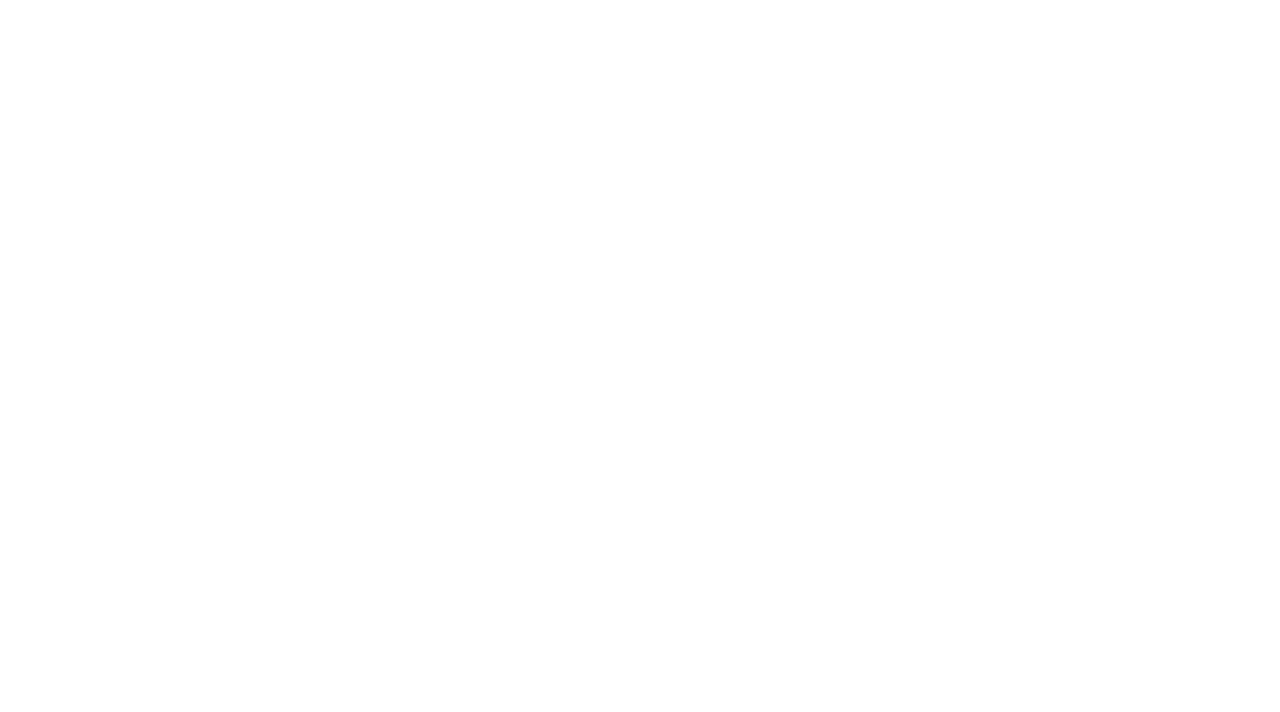
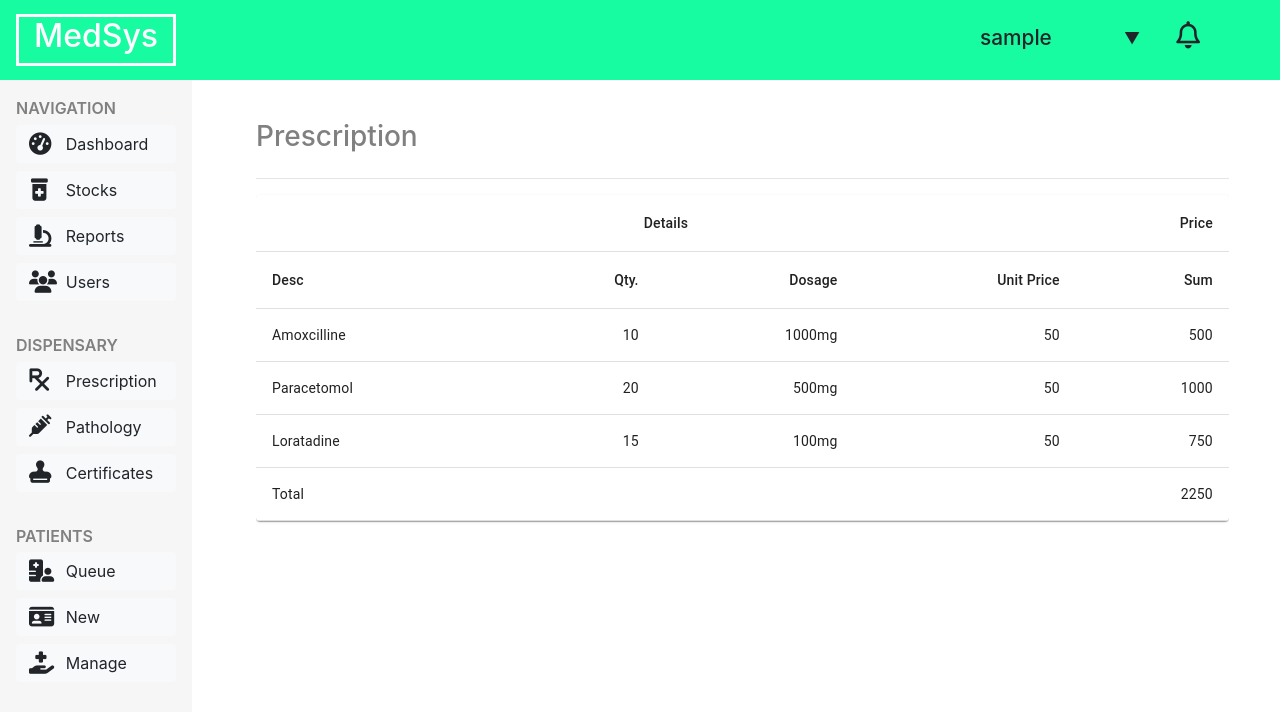
Before and after one commit to naveensatan/MedSys, a React (Create React App) app in the folder client/: page /prescription in a window 1280 px wide. Before the commit this address had no page. Shown: the top 712 px of the page. Built offline with nearby package versions, Linux system fonts and the light colour scheme; no server answers; sample sign-in values are in the browser's storage.

Commit message:
prescription page added, addproduct modified to have unit price

```diff
--- a/client/package.json
+++ b/client/package.json
@@ -4,6 +4,10 @@
   "private": true,
   "proxy": "http://localhost:3000",
   "dependencies": {
+    "@emotion/react": "^11.10.5",
+    "@emotion/styled": "^11.10.5",
+    "@mui/icons-material": "^5.10.9",
+    "@mui/material": "^5.10.12",
     "@testing-library/jest-dom": "^5.16.5",
     "@testing-library/react": "^13.4.0",
     "@testing-library/user-event": "^13.5.0",
--- a/client/src/App.css
+++ b/client/src/App.css
@@ -76,9 +76,11 @@ body {
 
 .page {
   position: fixed;
-  margin: 15vh 0vw 0 20vw;
+  top: 15vh;
+  left: 20vw;
+  bottom: 0;
+  overflow-y: scroll;
   width: calc(100vw - 24vw);
-  height: calc(100vh - 15vh);
   text-align: left;
   display: flex;
   flex-direction: column;
@@ -92,13 +94,24 @@ body {
 .page-content-forms {
   display: flex;
   flex-direction: column;
-  gap: 5rem;
+  gap: 3rem;
   align-items: center;
   justify-content: center;
+  margin-bottom: 5vh;
 }
 
 .page-content {
   display: flex;
+  grid-gap: 5rem;
+  gap: 5rem;
+  flex-direction: column;
+  justify-content: center;
+  align-items: center;
+}
+
+.page-content-cards {
+  display: flex;
+  grid-gap: 5rem;
   gap: 5rem;
   justify-content: center;
 }
--- a/client/src/App.js
+++ b/client/src/App.js
@@ -8,6 +8,7 @@ import ManageStocks from "./pages/manageStocks";
 import AddProduct from "./pages/addProduct";
 import UsersPage from "./pages/users";
 import UpdateUserPage from "./pages/updateUser";
+import PrescriptionPage from "./pages/prescription";
 import { PrivateRoutes } from "./components/auth/PrivateRoutes.js";
 import React from "react";
 import { BrowserRouter, Route, Routes } from "react-router-dom";
@@ -73,6 +74,17 @@ function App() {
 								</>
 							}
 						></Route>
+						<Route
+							path="/prescription"
+							exact
+							element={
+								<>
+									<Topbar />
+									<SideBar />
+									<PrescriptionPage />
+								</>
+							}
+						></Route>
 					</Route>
 					<Route path="/login" element={<LoginPage />}></Route>
 					<Route path="/signup" element={<SignUp />}></Route>
--- a/client/src/components/sideBar.js
+++ b/client/src/components/sideBar.js
@@ -44,7 +44,16 @@ const SideBar = () => {
 			</div>
 			<div className="sidebar-section">
 				<p className="sidebar-category">DISPENSARY</p>
-				<button className="nav-button btn btn-light">
+				<button
+					className="nav-button btn btn-light"
+					onClick={() => {
+						if (user.admin) {
+							return navigate("/prescription");
+						}
+
+						alert("Not authorized: Only an admin can view users!");
+					}}
+				>
 					<i className="fa-solid fa-prescription"></i>
 					<span>Prescription</span>
 				</button>
--- a/client/src/pages/addProduct.js
+++ b/client/src/pages/addProduct.js
@@ -1,19 +1,27 @@
 import React from "react";
-import { useState } from "react";
+import { useState, useRef } from "react";
 import { useToken } from "../components/auth/useToken";
 import { useNavigate } from "react-router";
 import axios from "axios";
+import { Alert, Collapse, IconButton } from "@mui/material";
+import CloseIcon from "@mui/icons-material/Close";
 
 const AddProduct = () => {
+	const myRef = useRef();
+	const scrollToTop = () => {
+		myRef.current.scrollIntoView({ behavior: "smooth" });
+	};
 	const [product, setProduct] = useState("");
 	const [brand, setBrand] = useState("");
 	const [qty, setQty] = useState("");
+	const [unitPrice, setUnitPrice] = useState("");
 	const [dosage, setDosage] = useState("");
 	const [metric, setMetric] = useState("mg");
 	const [manuDate, setManuDate] = useState("");
 	const [expDate, setExpDate] = useState("");
 	const [error, setError] = useState(null);
 	const [feedback, setFeedback] = useState(null);
+	const [feedbackVisible, setFeedbackVisible] = useState(false);
 
 	const navigate = useNavigate();
 	const [token] = useToken();
@@ -21,13 +29,14 @@ const AddProduct = () => {
 	const onAddProduct = async () => {
 		setError(null);
 		setFeedback(null);
-		const response = await axios
+		await axios
 			.post(
 				"http://localhost:3000/api/add-product",
 				{
 					productName: product,
 					brandName: brand,
-					qty: qty,
+					qty: Number(qty),
+					unitPrice: Number(unitPrice),
 					dosage: `${dosage}${metric}`,
 					manufacture: manuDate,
 					expiry: expDate,
@@ -40,28 +49,67 @@ const AddProduct = () => {
 
 				if (err.response.status === 403 || 401)
 					return setError("You are not authorized to perform this action");
+			})
+			.then((response) => {
+				if (response) {
+					if (response.status === 200) {
+						return setFeedback("Product added successfully...");
+					}
+				}
 			});
-
-		if (response.status === 200)
-			return setFeedback("Product added successfully...");
+		setFeedbackVisible(true);
 	};
 
 	return (
 		<div className="page">
-			<div className="page-heading">
+			<div ref={myRef} className="page-heading">
 				<h3>Add Product</h3>
 			</div>
 			<hr />
 			<div className="page-content-forms">
-				{error ? (
-					<div className="errors">
-						<p>{error}</p>
-					</div>
-				) : null}
+				<Collapse in={feedbackVisible}>
+					{error ? (
+						<Alert
+							severity="error"
+							action={
+								<IconButton
+									aria-label="close"
+									color="inherit"
+									size="small"
+									onClick={() => {
+										setFeedbackVisible(false);
+									}}
+								>
+									<CloseIcon fontSize="inherit" />
+								</IconButton>
+							}
+							sx={{ mb: 2 }}
+						>
+							{error}
+						</Alert>
+					) : null}
+				</Collapse>
 				{feedback ? (
-					<div className="form-feedback">
-						<p>{feedback}</p>
-					</div>
+					<Collapse in={feedbackVisible}>
+						<Alert
+							severity="success"
+							action={
+								<IconButton
+									aria-label="close"
+									color="inherit"
+									size="small"
+									onClick={() => {
+										setFeedbackVisible(false);
+									}}
+								>
+									<CloseIcon fontSize="inherit" />
+								</IconButton>
+							}
+							sx={{ mb: 2 }}
+						>
+							{feedback}
+						</Alert>
+					</Collapse>
 				) : null}
 				<div className="crud-card">
 					<div className="crud-card-content">
@@ -75,7 +123,7 @@ const AddProduct = () => {
 								id="productName"
 								name="productName"
 								value={product}
-								onChange={(e) => setProduct(e.target.value)}
+								onChange={(e) => setProduct(e.target.value.trim())}
 							></input>
 						</div>
 						<div className="form-group">
@@ -88,7 +136,20 @@ const AddProduct = () => {
 								id="brandName"
 								name="brandName"
 								value={brand}
-								onChange={(e) => setBrand(e.target.value)}
+								onChange={(e) => setBrand(e.target.value.trim())}
+							></input>
+						</div>
+						<div className="form-group">
+							<label className="form-label" htmlFor="unitPrice">
+								Unit Price (Rs.)
+							</label>
+							<input
+								className="form-control"
+								type="number"
+								id="unitPrice"
+								name="unitPrice"
+								value={unitPrice}
+								onChange={(e) => setUnitPrice(e.target.value)}
 							></input>
 						</div>
 						<div className="form-group">
@@ -159,8 +220,18 @@ const AddProduct = () => {
 						<div className="btn-group-crud-card-vertical">
 							<button
 								className="btn btn-primary"
-								disabled={!product || !qty || !expDate || !dosage || !manuDate}
-								onClick={() => onAddProduct()}
+								disabled={
+									!product ||
+									!qty ||
+									!expDate ||
+									!dosage ||
+									!unitPrice ||
+									!manuDate
+								}
+								onClick={() => {
+									scrollToTop();
+									onAddProduct();
+								}}
 							>
 								Add
 							</button>
--- a/client/src/pages/manageStocks.js
+++ b/client/src/pages/manageStocks.js
@@ -8,7 +8,7 @@ const ManageStocks = () => {
 				<h3>Manage Stocks</h3>
 			</div>
 			<hr />
-			<div className="page-content">
+			<div className="page-content-cards">
 				<Card
 					heading="Add Product"
 					class="fa-solid fa-plus add"
--- /dev/null
+++ b/client/src/pages/prescription.js
@@ -0,0 +1,123 @@
+import React from "react";
+import { useState, useEffect } from "react";
+import { useToken } from "../components/auth/useToken";
+import axios from "axios";
+import TextField from "@mui/material/TextField";
+import { Autocomplete } from "@mui/material";
+import Table from "@mui/material/Table";
+import TableBody from "@mui/material/TableBody";
+import TableCell from "@mui/material/TableCell";
+import TableContainer from "@mui/material/TableContainer";
+import TableHead from "@mui/material/TableHead";
+import TableRow from "@mui/material/TableRow";
+import Paper from "@mui/material/Paper";
+
+const PrescriptionPage = () => {
+	const [token] = useToken();
+	const [Products, setProducts] = useState(null);
+
+	const invoiceProducts = [
+		{
+			productName: `Amoxcilline`,
+			brandName: `Generic`,
+			qty: 10,
+			dosage: `1000mg`,
+			unit: 50,
+		},
+		{
+			productName: `Paracetomol`,
+			brandName: `Panadol`,
+			qty: 20,
+			dosage: `500mg`,
+			unit: 50,
+		},
+		{
+			productName: `Loratadine`,
+			brandName: `Generic`,
+			qty: 15,
+			dosage: `100mg`,
+			unit: 50,
+		},
+	];
+
+	const invoiceTotal = (productList) => {
+		return productList
+			.map(({ unit, qty }) => unit * qty)
+			.reduce((sum, i) => sum + i, 0);
+	};
+
+	useEffect(() => {
+		axios
+			.get("/api/products", {
+				headers: { Authorization: `Bearer ${token}` },
+			})
+			.catch((err) => {
+				return alert(err);
+			})
+			.then((res) => setProducts(res.data));
+	}, [token]);
+
+	return (
+		<div className="page">
+			<div className="page-heading">
+				<h3>Prescription</h3>
+			</div>
+			<hr />
+			<div className="page-content">
+				{Products ? (
+					<Autocomplete
+						disablePortal
+						id="combo-box-demo"
+						options={Products}
+						sx={{ width: 300 }}
+						getOptionLabel={(option) => option.productName}
+						renderInput={(params) => (
+							<TextField {...params} label="Search Product" />
+						)}
+					></Autocomplete>
+				) : null}
+				<TableContainer component={Paper}>
+					<Table sx={{ minWidth: 700 }} aria-label="spanning table">
+						<TableHead>
+							<TableRow>
+								<TableCell align="center" colSpan={4}>
+									Details
+								</TableCell>
+								<TableCell align="right">Price</TableCell>
+							</TableRow>
+							<TableRow>
+								<TableCell>Desc</TableCell>
+								<TableCell align="right">Qty.</TableCell>
+								<TableCell align="right">Dosage</TableCell>
+								<TableCell align="right">Unit Price</TableCell>
+								<TableCell align="right">Sum</TableCell>
+							</TableRow>
+						</TableHead>
+						<TableBody>
+							{invoiceProducts.map((product) => (
+								<TableRow key={product.productName}>
+									<TableCell>{product.productName}</TableCell>
+									<TableCell align="right">{product.qty}</TableCell>
+									<TableCell align="right">{product.dosage}</TableCell>
+									<TableCell align="right">{product.unit}</TableCell>
+									<TableCell align="right">
+										{product.unit * product.qty}
+									</TableCell>
+								</TableRow>
+							))}
+
+							<TableRow>
+								<TableCell colSpan={4}>Total</TableCell>
+								<TableCell align="right">
+									{invoiceTotal(invoiceProducts)}
+								</TableCell>
+							</TableRow>
+						</TableBody>
+					</Table>
+				</TableContainer>
+			</div>
+		</div>
+	);
+};
+
+export default PrescriptionPage;
```
Also changed, not shown: 2 other files (tests, documents, lock files or other folders).
